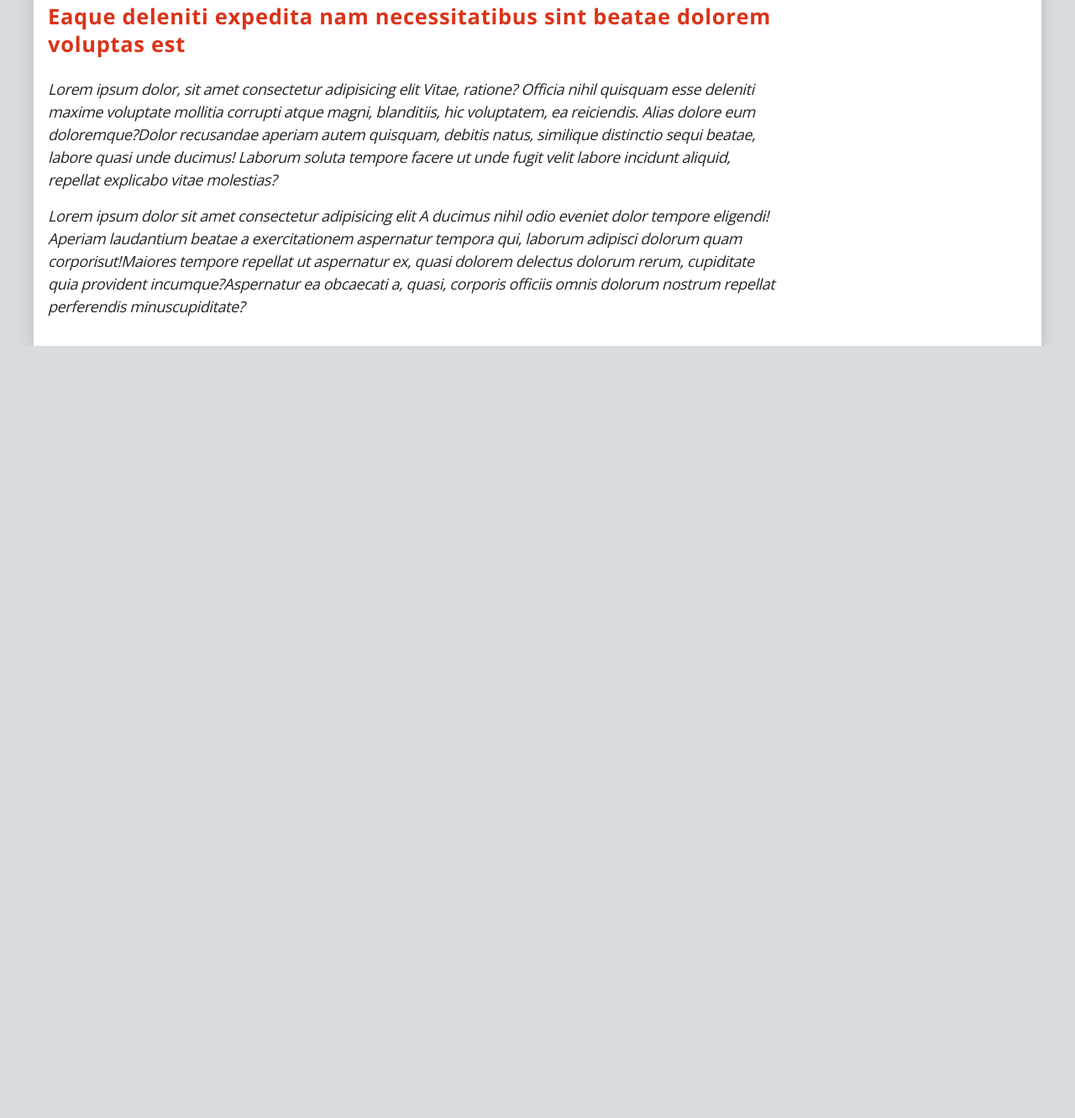
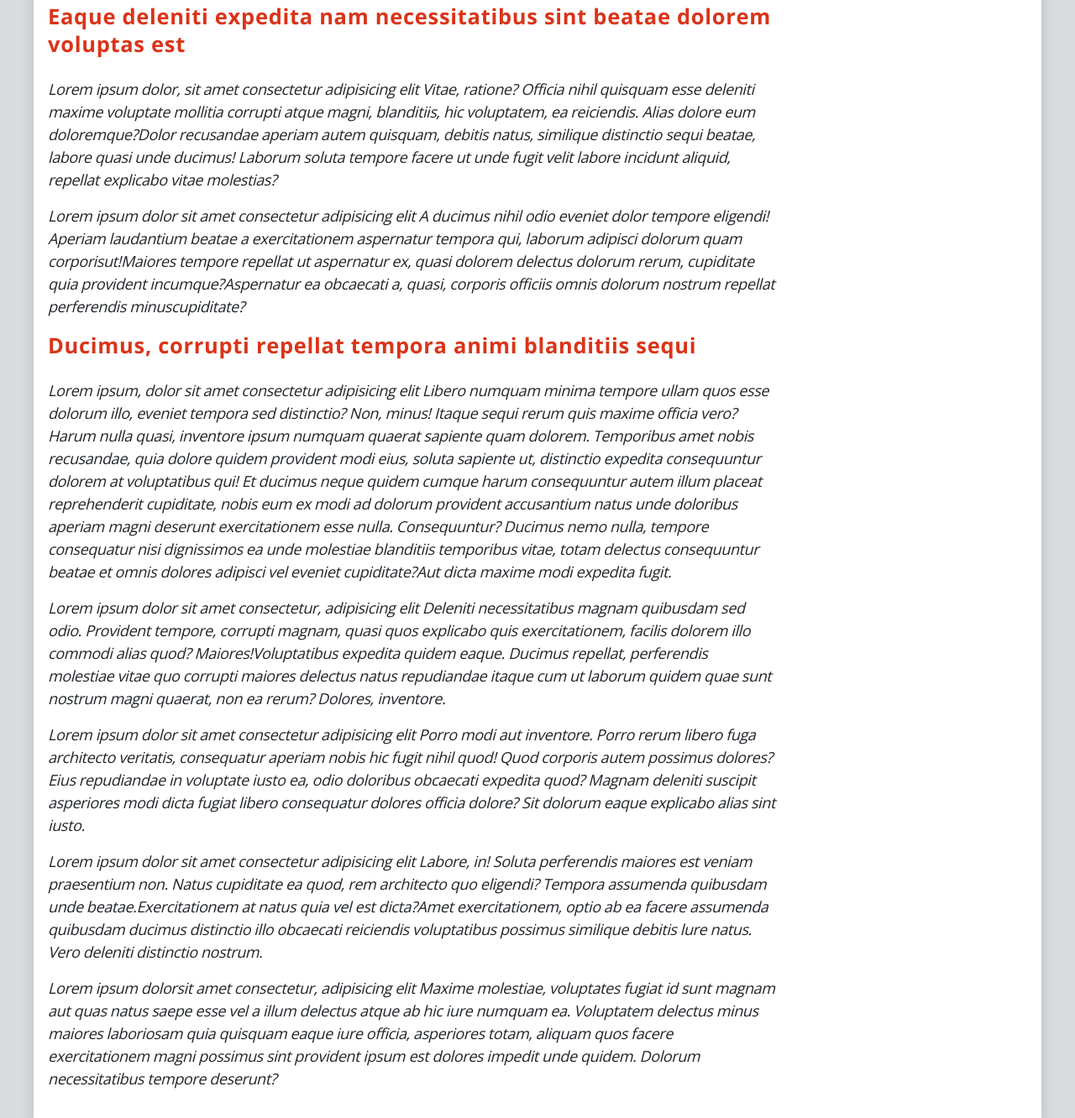
Before and after one commit to krzosdominik/jrfront_recruitment-task, a website: page index.html in a window 1280 px wide. Shown: the part 3226-4558 px from the top of the page at 84% size. Before the commit the page ends 3638 px from the top, so only its background shows below. Drawn offline with nearby package versions, Linux system fonts and the light colour scheme.

Commit message:
add article

```diff
--- a/index.html
+++ b/index.html
@@ -237,6 +237,55 @@
                             minuscupiditate?
                         </p>
                     </article>
+                    <article class="section__article">
+                        <h2 class="article__header font-weight-bold mb-4">
+                            Ducimus, corrupti repellat tempora animi blanditiis sequi
+                        </h2>
+                        <p class="article__paragraph font-italic">
+                            Lorem ipsum, dolor sit amet consectetur adipisicing elit Libero numquam minima tempore
+                            ullam quos esse dolorum illo, eveniet tempora sed distinctio? Non, minus! Itaque sequi
+                            rerum quis maxime officia vero? Harum nulla quasi, inventore ipsum numquam quaerat
+                            sapiente quam dolorem. Temporibus amet nobis recusandae, quia dolore quidem provident
+                            modi eius, soluta sapiente ut, distinctio expedita consequuntur dolorem at voluptatibus
+                            qui! Et ducimus neque quidem cumque harum consequuntur autem illum placeat reprehenderit
+                            cupiditate, nobis eum ex modi ad dolorum provident accusantium natus unde doloribus
+                            aperiam magni deserunt exercitationem esse nulla. Consequuntur? Ducimus nemo nulla,
+                            tempore consequatur nisi dignissimos ea unde molestiae blanditiis temporibus vitae,
+                            totam delectus consequuntur beatae et omnis dolores adipisci vel eveniet cupiditate?Aut
+                            dicta maxime modi expedita fugit.
+                        </p>
+                        <p class="article__paragraph font-italic">
+                            Lorem ipsum dolor sit amet consectetur, adipisicing elit Deleniti necessitatibus magnam
+                            quibusdam sed odio. Provident tempore, corrupti magnam, quasi quos explicabo quis
+                            exercitationem, facilis dolorem illo commodi alias quod? Maiores!Voluptatibus expedita
+                            quidem eaque. Ducimus repellat, perferendis molestiae vitae quo corrupti maiores
+                            delectus natus repudiandae itaque cum ut laborum quidem quae sunt nostrum magni quaerat,
+                            non ea rerum? Dolores, inventore.
+                        </p>
+                        <p class="article__paragraph font-italic">
+                            Lorem ipsum dolor sit amet consectetur adipisicing elit Porro modi aut inventore.
+                            Porro rerum libero fuga architecto veritatis, consequatur aperiam nobis hic fugit
+                            nihil quod! Quod corporis autem possimus dolores?Eius repudiandae in voluptate iusto ea,
+                            odio doloribus obcaecati expedita quod? Magnam deleniti suscipit asperiores modi dicta
+                            fugiat libero consequatur dolores officia dolore? Sit dolorum eaque explicabo alias
+                            sint iusto.
+                        </p>
+                        <p class="article__paragraph font-italic">
+                            Lorem ipsum dolor sit amet consectetur adipisicing elit Labore, in! Soluta perferendis
+                            maiores est veniam praesentium non. Natus cupiditate ea quod, rem architecto quo
+                            eligendi? Tempora assumenda quibusdam unde beatae.Exercitationem at natus quia vel est
+                            dicta?Amet exercitationem, optio ab ea facere assumenda quibusdam ducimus distinctio
+                            illo obcaecati reiciendis voluptatibus possimus similique debitis lure natus.
+                            Vero deleniti distinctio nostrum.
+                        </p>
+                        <p class="article__paragraph font-italic">
+                            Lorem ipsum dolorsit amet consectetur, adipisicing elit Maxime molestiae, voluptates
+                            fugiat id sunt magnam aut quas natus saepe esse vel a illum delectus atque ab hic iure
+                            numquam ea. Voluptatem delectus minus maiores laboriosam quia quisquam eaque iure
+                            officia, asperiores totam, aliquam quos facere exercitationem magni possimus sint
+                            provident ipsum est dolores impedit unde quidem. Dolorum necessitatibus tempore deserunt?
+                        </p>
+                    </article>
                 </section>
             </div>
             <div class="d-none d-lg-block col-lg-3">
```
